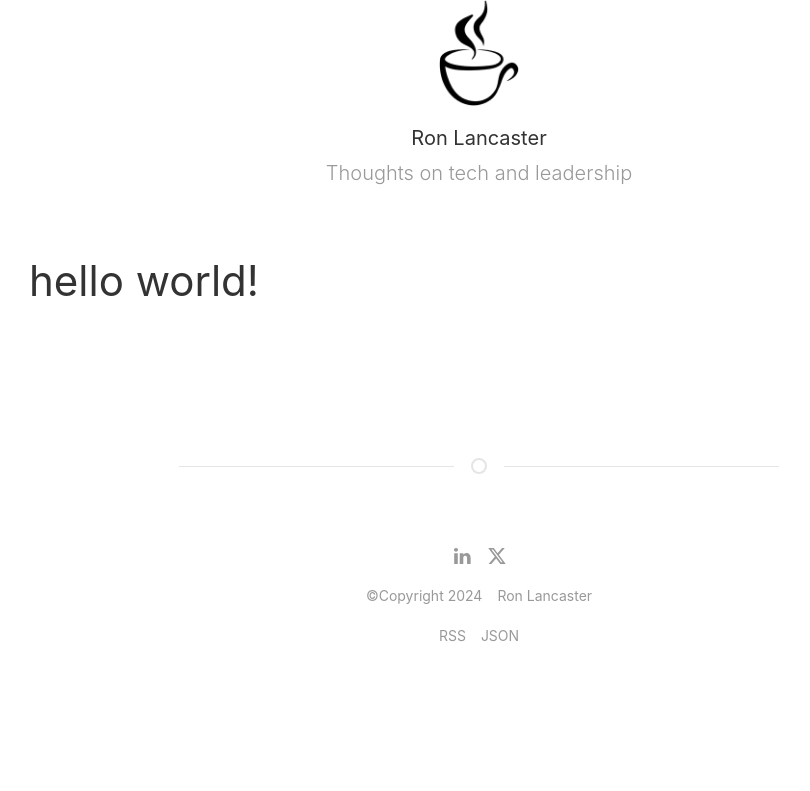
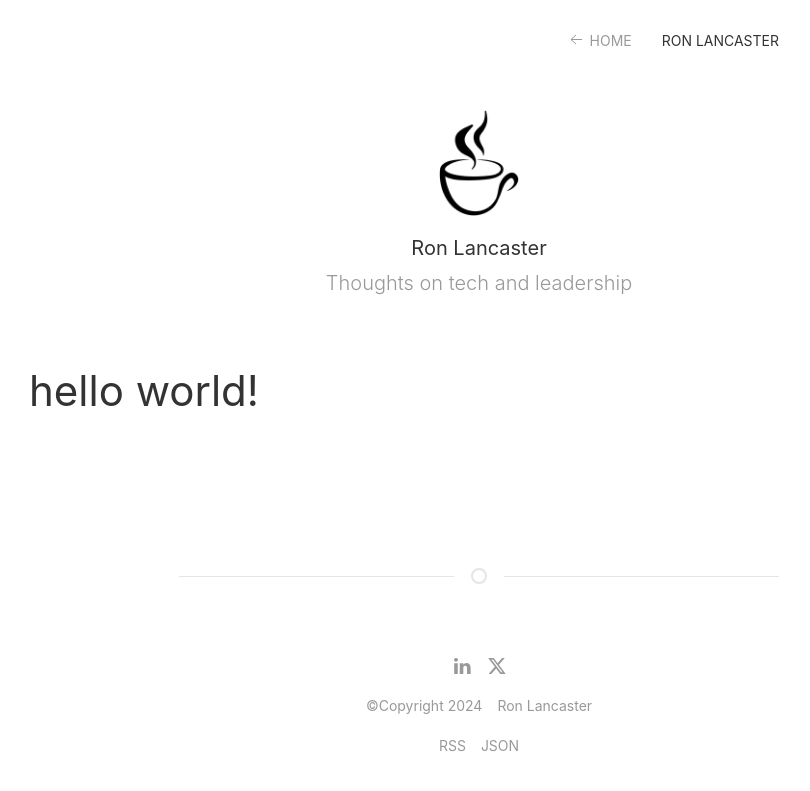
Before and after one commit to nyvyn/nyvyn.github.io, a Jekyll site: the page built from index.md, in a window 1280 px wide. Shown: the top 791 px of the page, without its empty margins (161-971 px from the left). Built offline with Jekyll 4.4.1, drawn with Linux system fonts in a browser that asks for light colours.

Commit message:
Add navigation menu and update project settings
Added a new navigation menu to the website layout and updated project settings. The navigation menu includes a dropdown and it was created in a new HTML file, included in the default layout. Set the spell check inspection tool not to process code in the project's default inspection profile, and added 'US/Central' timezone in the website configuration.

```diff
--- a/_config.yml
+++ b/_config.yml
@@ -7,3 +7,4 @@ title: Ron Lancaster
 url: "https://www.ronlancaster.com" # the base hostname & protocol for your site, e.g. http://example.com
 
 markdown: kramdown
+timezone: US/Central
--- /dev/null
+++ b/_data/menu.yaml
@@ -0,0 +1,5 @@
+links: Navigation Menu Links
+docs:
+
+  - title: About
+    url: about
--- /dev/null
+++ b/_includes/menu.html
@@ -0,0 +1,10 @@
+<li class="uk-active">
+    <a href="{{ site.url }}"><span>{{ site.title }}</span></a>
+</li>
+<div class="uk-navbar-dropdown" data-uk-dropdown="offset: -20">
+    <ul class="uk-nav uk-navbar-dropdown-nav">
+        <li class="uk-active">
+            <a href="/about">About</a>
+        </li>
+    </ul>
+</div>
--- /dev/null
+++ b/_includes/navigation.html
@@ -0,0 +1,37 @@
+<nav class="uk-container uk-container-xsmall uk-navbar uk-navbar-container uk-navbar-transparent" data-uk-navbar>
+    <div class="uk-navbar-left uk-hidden@s">
+        <ul class="uk-navbar-nav">
+            {% if page.url == "/" %}
+            <li><a href='/'> <span data-uk-icon="arrow-left"></span>Home</a></li>
+            {% endif %}
+        </ul>
+    </div>
+
+    <div class="uk-navbar-right uk-hidden@s">
+        <ul class="uk-navbar-nav">
+            <li><a aria-label="toggle menu" data-uk-navbar-toggle-icon data-uk-toggle href="#sidebar"></a></li>
+
+            <div data-uk-offcanvas="flip: true" id="sidebar">
+                <div class="uk-offcanvas-bar">
+                    <button class="uk-offcanvas-close" data-uk-close type="button"></button>
+
+                    <div class="uk-margin-large"></div>
+
+                    <ul class="uk-nav uk-nav-default">
+                        {% include menu.html %}
+                    </ul>
+                </div>
+            </div>
+        </ul>
+    </div>
+
+    <div class="uk-navbar-right uk-visible@s">
+        <ul class="uk-navbar-nav">
+            {% if page.url == "/" %}
+            <li><a href='/'> <span data-uk-icon="arrow-left"></span>Home</a></li>
+            {% endif %}
+
+            {% include menu.html %}
+        </ul>
+    </div>
+</nav>
--- a/_layouts/default.html
+++ b/_layouts/default.html
@@ -3,6 +3,8 @@
 {% include head.html %}
 <body>
 <div data-uk-height-viewport="min-height: 300">
+    {% include navigation.html %}
+
     {% include profile.html %}
 
     <main>
@@ -14,6 +16,8 @@
     </main>
 
     {% include footer.html %}
+
+    <div style="height: 10px;"></div>
 </div>
 </body>
 </html>
```
